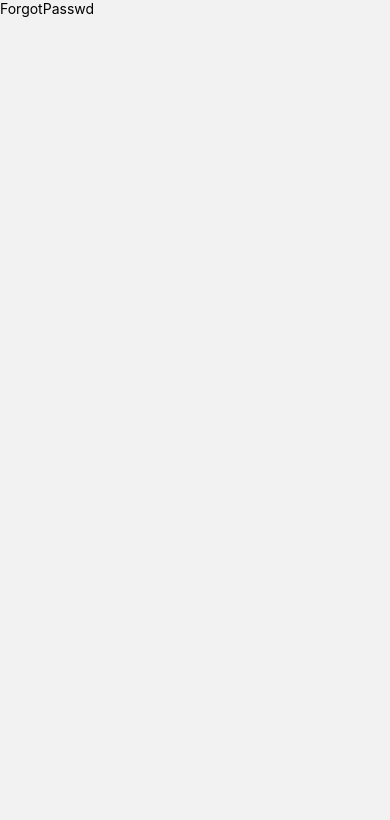
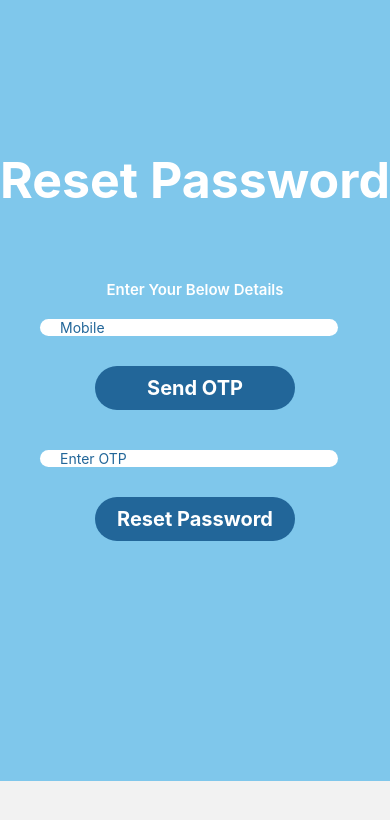
Before and after one commit to BlackArrow220623/Shivling, a React Native app: screen /ForgotPasswd in a window 390 px wide. Shown: the top 820 px of the page. Built offline with nearby package versions, Linux system fonts and the light colour scheme.

Commit message:
forgetpage

```diff
--- a/App.js
+++ b/App.js
@@ -9,6 +9,7 @@ import SignIn from './pages/SignIn';
 import SignUp from './pages/SignUp';
 import FirstPage from './pages/FirstPage';
 import ForgotPasswd from './pages/ForgotPasswd';
+import ResetPassword from './pages/ResetPassword';
 
 const stack = createNativeStackNavigator();
 
@@ -21,6 +22,8 @@ function App() {
         <stack.Screen name='SignUp' component={SignUp}/>
         <stack.Screen name='FirstPage' component={FirstPage}/>
         <stack.Screen name='ForgotPasswd' component={ForgotPasswd}/>
+        <stack.Screen name='ResetPassword' component={ResetPassword}/>
+
       </stack.Navigator>
     </NavigationContainer>
   );
--- a/package.json
+++ b/package.json
@@ -16,7 +16,7 @@
     "@react-navigation/native-stack": "^7.2.0",
     "@react-navigation/stack": "^7.1.0",
     "react": "18.3.1",
-    "react-icons": "^4.2.0",
+    "react-icons": "^4.12.0",
     "react-native": "0.76.3",
     "react-native-gesture-handler": "^2.21.2",
     "react-native-safe-area-context": "^5.0.0",
--- a/pages/ForgotPasswd.js
+++ b/pages/ForgotPasswd.js
@@ -1,10 +1,46 @@
 import { View, Text } from 'react-native'
 import React from 'react'
+import Btn from './Btn'
+import { Blue, darkBlue } from './Constants';
+import Field from './Field';
+import InPut from './InPut';
 
-const ForgotPasswd = () => {
+const ForgotPasswd = (props) => {
   return (
-    <View>
-      <Text>ForgotPasswd</Text>
+    <View style={{ backgroundColor: '#7FC7EB', paddingBottom: 190 }}>
+      <Text style={{ textAlign: 'center', paddingTop: 150, fontSize: 50, fontWeight: 700, color: 'white' }}>Reset Password</Text>
+
+      <View style={{ backgroundColor: '#7FC7EB', paddingBottom: 20 }}>
+
+        <Text style={{ textAlign: 'center', fontSize: 15, fontWeight: 600, color: 'white', paddingTop: 70 }} >Enter Your Below Details</Text>
+      </View>
+      <Text style={{ paddingLeft: 40, paddingBottom: 30, }}>
+        <InPut placeholder='Mobile' keyboardType={'number'} ></InPut>
+      </Text>
+
+      <Text style={{ alignItems: 'center', textAlign: 'center', paddingBottom: 40, backgroundColor: '#7FC7EB' }}>
+
+        <Btn bgColor={Blue} textColor='white' btnLable='Send OTP'  ></Btn>
+      </Text>
+
+      <Text style={{ paddingLeft: 40, paddingBottom: 30, }}>
+        <InPut placeholder='Enter OTP' secureTextEntry={true}  ></InPut>
+      </Text>
+
+
+
+
+      <Text style={{ alignItems: 'center', textAlign: 'center', paddingBottom: 50, backgroundColor: '#7FC7EB' }}>
+
+        <Btn bgColor={Blue} textColor='white' btnLable='Reset Password' Press={() => props.navigation.navigate('ResetPassword')} ></Btn>
+      </Text>
+
+
+
+
+
+
+
     </View>
   )
 }
--- a/pages/Home.js
+++ b/pages/Home.js
@@ -3,6 +3,8 @@ import { StyleSheet, Text, View} from 'react-native';
 import Btn from './Btn';
 import { Button } from '@react-navigation/elements';
 import { Blue, darkBlue } from './Constants';
+import Icon from 'react-native-vector-icons/MaterialIcons';
+
 
 
 function Home(props) {
@@ -15,6 +17,10 @@ function Home(props) {
         <Text style={{textAlign:'center' , alignItems:'center', fontSize:50, paddingBottom:70}}>
           Logo
         </Text>
+
+
+
+
 
 
 
--- /dev/null
+++ b/pages/ResetPassword.js
@@ -0,0 +1,47 @@
+import { View, Text } from 'react-native'
+import React from 'react'
+import Btn from './Btn'
+import { Blue, darkBlue } from './Constants';
+import Field from './Field';
+import InPut from './InPut';
+
+
+const ResetPassword = (props) => {
+  return (
+    <View style={{backgroundColor:'#7FC7EB', paddingBottom:250 }}>
+      <Text style={{textAlign:'center', paddingTop:150 , fontSize:50,fontWeight:700,  color: 'white' }}>Enter Password</Text>
+
+      <View style={{backgroundColor:'#7FC7EB', paddingBottom:70}}>
+
+        <Text style={{textAlign:'center' , fontSize:15, fontWeight:600, color: 'white' }} >Reset Your New Password</Text>
+      </View>
+
+
+      <Text style={{paddingLeft:40, paddingBottom:20, }}>
+      <InPut placeholder='New Password' secureTextEntry={true}  ></InPut>
+      </Text>
+
+      <Text style={{paddingLeft:40, paddingBottom:40, }}>
+      <InPut placeholder='Confrim Password' secureTextEntry={true}  ></InPut>
+      </Text>
+
+
+
+        <Text style={{alignItems:'center', textAlign:'center',paddingBottom:100, backgroundColor:'#7FC7EB'}}>
+
+        <Btn bgColor={Blue} textColor='white' btnLable='Reset' Press={() => {
+          alert("Reset Your Password")
+          props.navigation.navigate('SignIn')}}  ></Btn>
+        </Text>
+
+
+
+
+
+
+
+    </View>
+  )
+}
+
+export default ResetPassword
```
Also changed, not shown: 3 other files (tests, documents, lock files or other folders).
